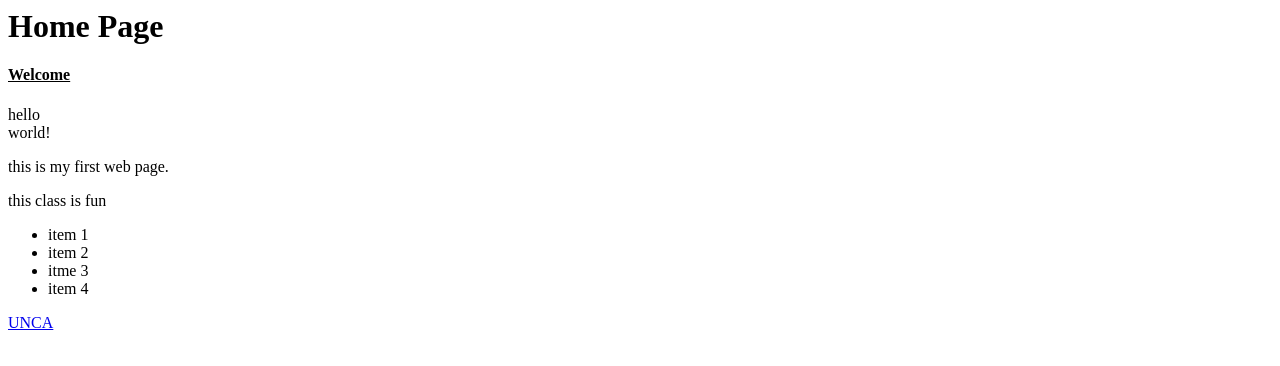
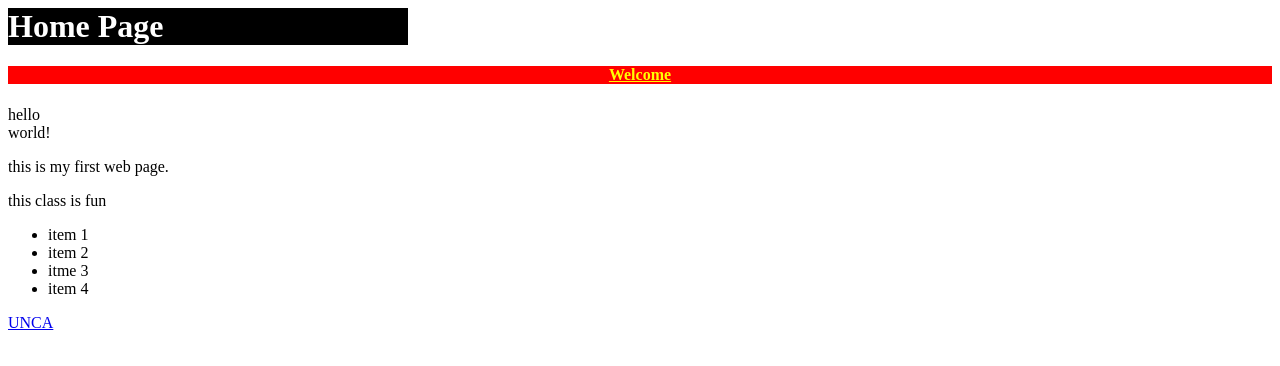
Before and after one commit to Jhadur/CSCI-Lab-1, a plain HTML site: page index.html in a window 1280 px wide. Drawn offline with Linux system fonts and the light colour scheme.

Commit message:
added some CSS

```diff
--- a/index.html
+++ b/index.html
@@ -1,12 +1,23 @@
 <html>
 	<head>
 		<title> Hello World Page</title>
+		<style>
+		h4 { background:red;
+			color:yellow; text-align:center;
+			}
+		h1 {
+		width: 400px;
+		background: black; color:white;
+		top:200px;left400px;
+		}
+
+		</style>
+
 	</head>
 	<body>
 		<h1> Home Page </h1>
 		<h4><u> Welcome </u></h4>
 		<p>hello <br/>world!</p>
-
 		<p>this is my first web page.</p>
 
 		<p>this class is fun</p>
```
